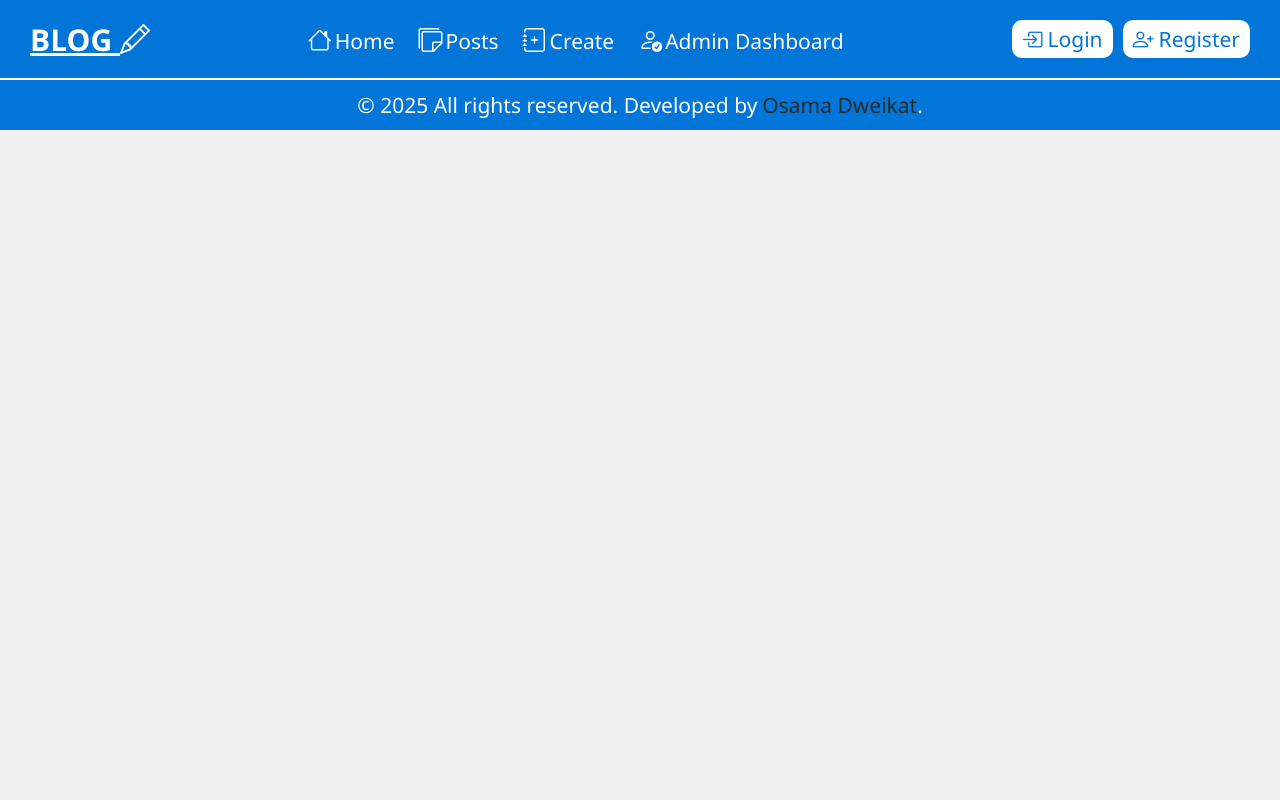
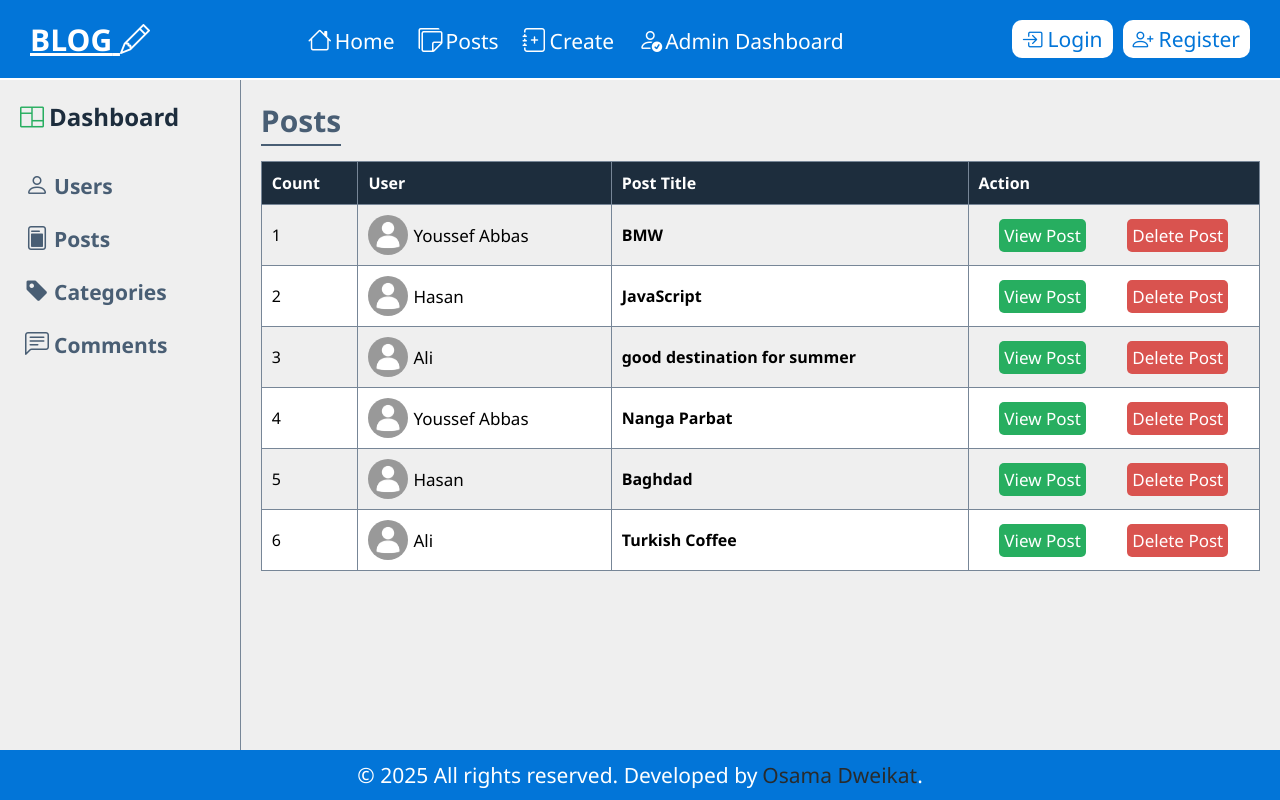
Before and after one commit to osamadweikat/Blog, a React (Create React App) app in the folder frontend/: page /admin-dashboard/posts-table in a window 1280 px wide. Built offline with nearby package versions, Linux system fonts and the light colour scheme.

Commit message:
feat: create PostsTable with style and delete post action

```diff
--- a/frontend/src/App.js
+++ b/frontend/src/App.js
@@ -12,6 +12,7 @@ import PostDetails from "./pages/post-details/PostDetails";
 import Category from "./pages/category/Category";
 import Profile from "./pages/profile/Profile";
 import UsersTable from "./pages/admin/UsersTable";
+import PostsTable from "./pages/admin/PostsTable";
 
 function App() {
   return (
@@ -31,6 +32,7 @@ function App() {
         </Route>
         <Route path="/admin-dashboard" element={<AdminDashboard />} />
         <Route path="/admin-dashboard/users-table" element={<UsersTable />} />
+        <Route path="/admin-dashboard/posts-table" element={<PostsTable />} />
       </Routes>
       <Footer />
     </BrowserRouter>
--- /dev/null
+++ b/frontend/src/pages/admin/PostsTable.jsx
@@ -0,0 +1,74 @@
+import "./admin-table.css";
+import AdminSidebar from "./AdminSidebar";
+import { posts } from "../../dummyData";
+import { Link } from "react-router-dom";
+import swal from "sweetalert";
+
+const PostsTable = () => {
+  const deletePostHandler = () => {
+    swal({
+      title: "Are you sure?",
+      text: "Once deleted, you will not be able to recover this post!",
+      icon: "warning",
+      buttons: true,
+      dangerMode: true,
+    }).then((willDelete) => {
+      if (willDelete) {
+        swal("Post has been deleted!", {
+          icon: "success",
+        });
+      } else {
+        swal("Something went wrong!");
+      }
+    });
+  };
+
+  return (
+    <div className="table-container">
+      <AdminSidebar />
+      <div className="table-wrapper">
+        <h1 className="table-title">Posts</h1>
+        <table className="table">
+          <thead>
+            <tr>
+              <th>Count</th>
+              <th>User</th>
+              <th>Post Title</th>
+              <th>Action</th>
+            </tr>
+          </thead>
+          <tbody>
+            {posts.map((item, index) => (
+              <tr key={item._id}>
+                <td>{index + 1}</td>
+                <td>
+                  <div className="table-image">
+                    <img
+                      src="/images/user-avatar.png"
+                      alt=""
+                      className="table-user-image"
+                    />
+                    <span className="table-username">{item.user.username}</span>
+                  </div>
+                </td>
+                <td>
+                  <b>{item.title}</b>
+                </td>
+                <td>
+                  <div className="table-button-group">
+                    <button>
+                      <Link to={`/posts/details/${item._id}`}>View Post</Link>
+                    </button>
+                    <button onClick={deletePostHandler}>Delete Post</button>
+                  </div>
+                </td>
+              </tr>
+            ))}
+          </tbody>
+        </table>
+      </div>
+    </div>
+  );
+};
+
+export default PostsTable;
```
